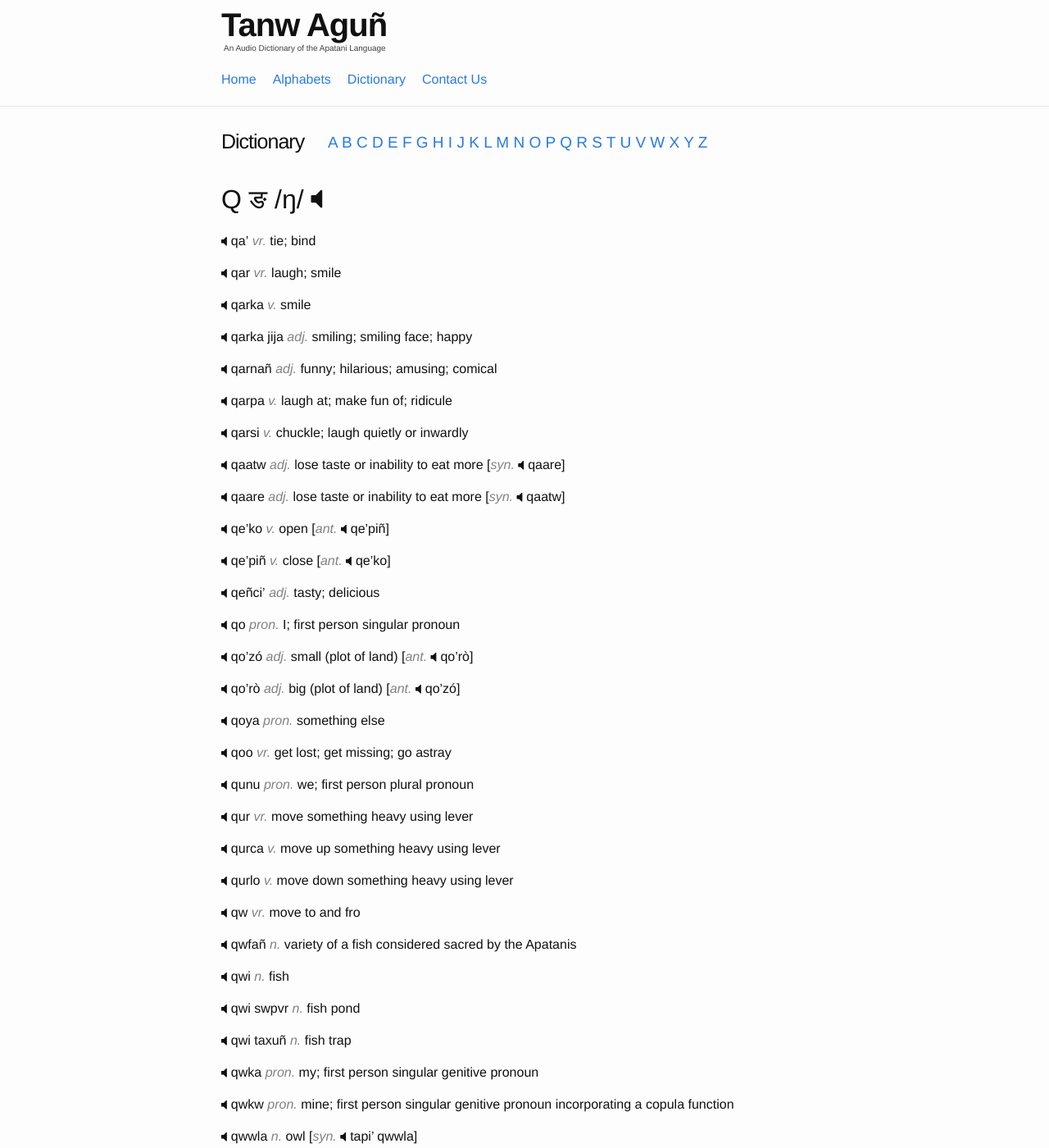
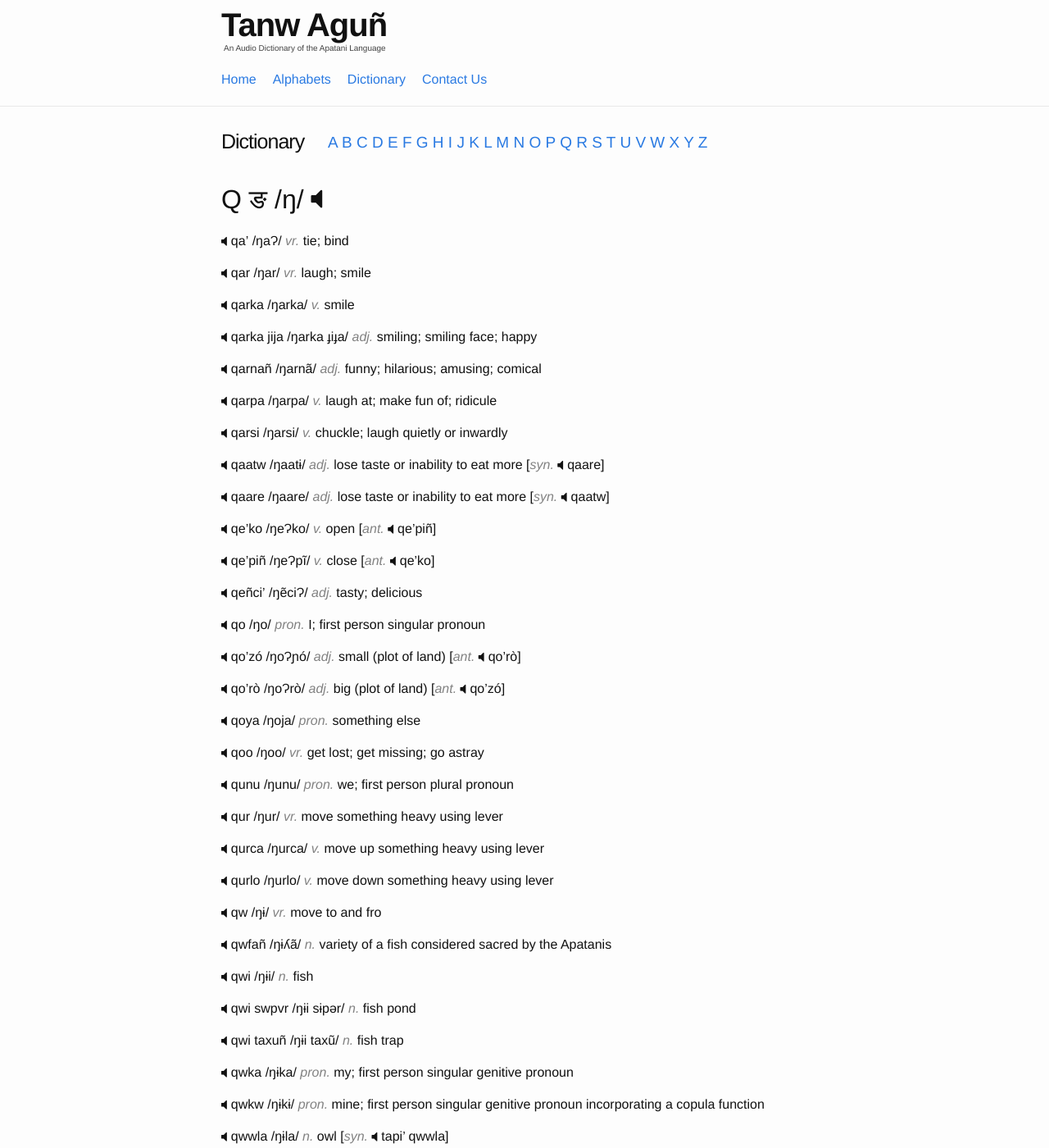
Before and after one commit to hacksparrow/language.apatani.org, a Jekyll site: the page built from dictionary/q.md, in a window 1280 px wide and 1400 px high. Shown: the whole window at 82% size. Built offline with Jekyll 4.4.1, drawn with Linux system fonts in a browser that asks for light colours; nearby versions of some CDN libraries; comment, search, counter and statistics services are not loaded; some of the changed text lies outside the part shown.

Commit message:
Update q.md

```diff
--- a/dictionary/q.md
+++ b/dictionary/q.md
@@ -6,103 +6,103 @@ devanagari: ङ
 ipa: ŋ
 ---
 
-__qa'__	_vr._	tie; bind
+__qa'__	/ŋaɁ/ _vr._	tie; bind
 
 
-__qar__	_vr._	laugh; smile
+__qar__	/ŋar/ _vr._	laugh; smile
 
 
-__qarka__	_v._	smile
+__qarka__	/ŋarka/ _v._	smile
 
 
-__qarka jija__	_adj._	smiling; smiling face; happy
+__qarka jija__	/ŋarka ɟiɟa/ _adj._	smiling; smiling face; happy
 
 
-__qarnañ__	_adj._	funny; hilarious; amusing; comical
+__qarnañ__	/ŋarnã/ _adj._	funny; hilarious; amusing; comical
 
 
-__qarpa__	_v._	laugh at; make fun of; ridicule
+__qarpa__	/ŋarpa/ _v._	laugh at; make fun of; ridicule
 
 
-__qarsi__	_v._	chuckle; laugh quietly or inwardly
+__qarsi__	/ŋarsi/ _v._	chuckle; laugh quietly or inwardly
 
 
-__qaatw__	_adj._	lose taste or inability to eat more	[_syn._	qaare]
+__qaatw__	/ŋaatɨ/ _adj._	lose taste or inability to eat more	[_syn._	qaare]
 
 
-__qaare__	_adj._	lose taste or inability to eat more	[_syn._	qaatw]
+__qaare__	/ŋaare/ _adj._	lose taste or inability to eat more	[_syn._	qaatw]
 
 
-__qe'ko__	_v._	open	[_ant._	qe'piñ]
+__qe'ko__	/ŋeɁko/ _v._	open	[_ant._	qe'piñ]
 
 
-__qe'piñ__	_v._	close	[_ant._	qe'ko]
+__qe'piñ__ /ŋeɁpĩ/	_v._	close	[_ant._	qe'ko]
 
 
-__qeñci'__	_adj._	tasty; delicious
+__qeñci'__	/ŋẽciɁ/ _adj._	tasty; delicious
 
 
-__qo__	_pron._	I; first person singular pronoun
+__qo__	/ŋo/ _pron._	I; first person singular pronoun
 
 
-__qo'zó__	_adj._	small (plot of land)	[_ant._	qo'rò]
+__qo'zó__	/ŋoɁɲó/ _adj._	small (plot of land)	[_ant._	qo'rò]
 
 
-__qo'rò__	_adj._	big (plot of land)	[_ant._	qo'zó]
+__qo'rò__	/ŋoɁrò/ _adj._	big (plot of land)	[_ant._	qo'zó]
 
 
-__qoya__	_pron._	something else
+__qoya__	/ŋoja/ _pron._	something else
 
 
-__qoo__	_vr._	get lost; get missing; go astray
+__qoo__	/ŋoo/ _vr._	get lost; get missing; go astray
 
 
-__qunu__	_pron._	we; first person plural pronoun
+__qunu__	/ŋunu/ _pron._	we; first person plural pronoun
 
 
-__qur__	_vr._	move something heavy using lever
+__qur__	/ŋur/ _vr._	move something heavy using lever
 
 
-__qurca__	_v._	move up something heavy using lever
+__qurca__	/ŋurca/ _v._	move up something heavy using lever
 
 
-__qurlo__	_v._	move down something heavy using lever
+__qurlo__	/ŋurlo/ _v._	move down something heavy using lever
 
 
-__qw__	_vr._	move to and fro
+__qw__	/ŋɨ/ _vr._	move to and fro
 
 
-__qwfañ__	_n._	variety of a fish considered sacred by the Apatanis
+__qwfañ__	/ŋɨʎã/ _n._	variety of a fish considered sacred by the Apatanis
 
 
-__qwi__	_n._	fish
+__qwi__	/ŋɨi/ _n._	fish
 
 
-__qwi swpvr__	_n._	fish pond
+__qwi swpvr__	/ŋɨi sɨpǝr/ _n._	fish pond
 
 
-__qwi taxuñ__	_n._	fish trap
+__qwi taxuñ__	/ŋɨi taxũ/ _n._	fish trap
 
 
-__qwka__	_pron._	my; first person singular genitive pronoun
+__qwka__	/ŋɨka/ _pron._	my; first person singular genitive pronoun
 
 
-__qwkw__	_pron._	mine; first person singular genitive pronoun incorporating a copula function
+__qwkw__	/ŋɨkɨ/ _pron._	mine; first person singular genitive pronoun incorporating a copula function
 
 
-__qwwla__	_n._	owl	[_syn._	tapi' qwwla]
+__qwwla__	/ŋɨla/ _n._	owl	[_syn._	tapi' qwwla]
 
 
-__qwmi__	_pron._	me
+__qwmi__	/ŋɨmi/ _pron._	me
 
 
-__qwpa__	_pron._	for me
+__qwpa__	/ŋɨpa/ _pron._	for me
 
 
-__qwra__	_n._	variety of a migratory fish
+__qwra__ /ŋɨra/	_n._	variety of a migratory fish
 
 
-__qwzì__	_pron._	we two; first person dual pronoun
+__qwzì__	/ŋɨɲì/ _pron._	we two; first person dual pronoun
 
 
-__qwfañ xwko hamañ__	_n._	a variety of vegetable; centella; gotu kola (_Centella asiatica_)
+__qwfañ xwko hamañ__	/ŋɨʎã xɨko hamã/ _n._	a variety of vegetable; centella; gotu kola (_Centella asiatica_)
```
